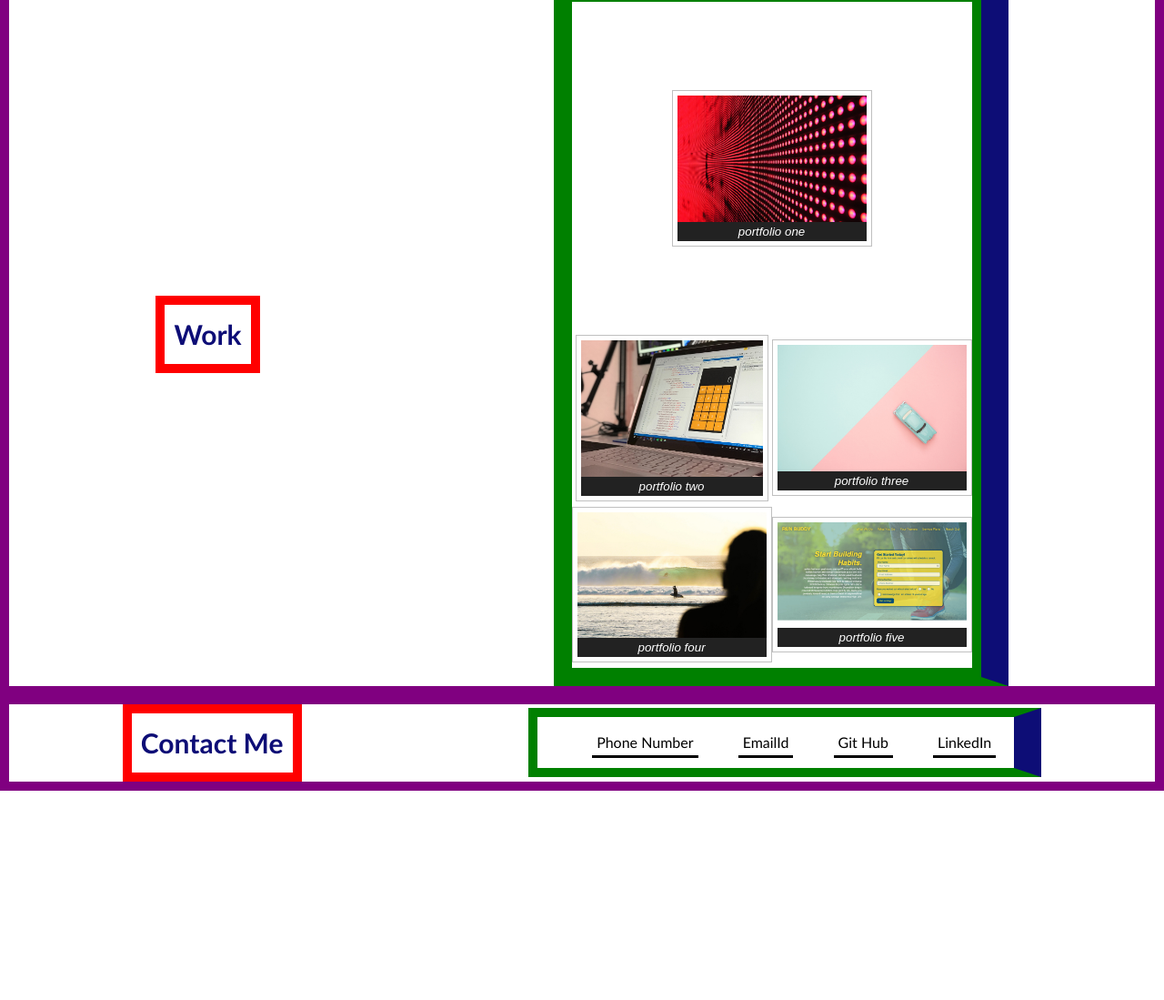
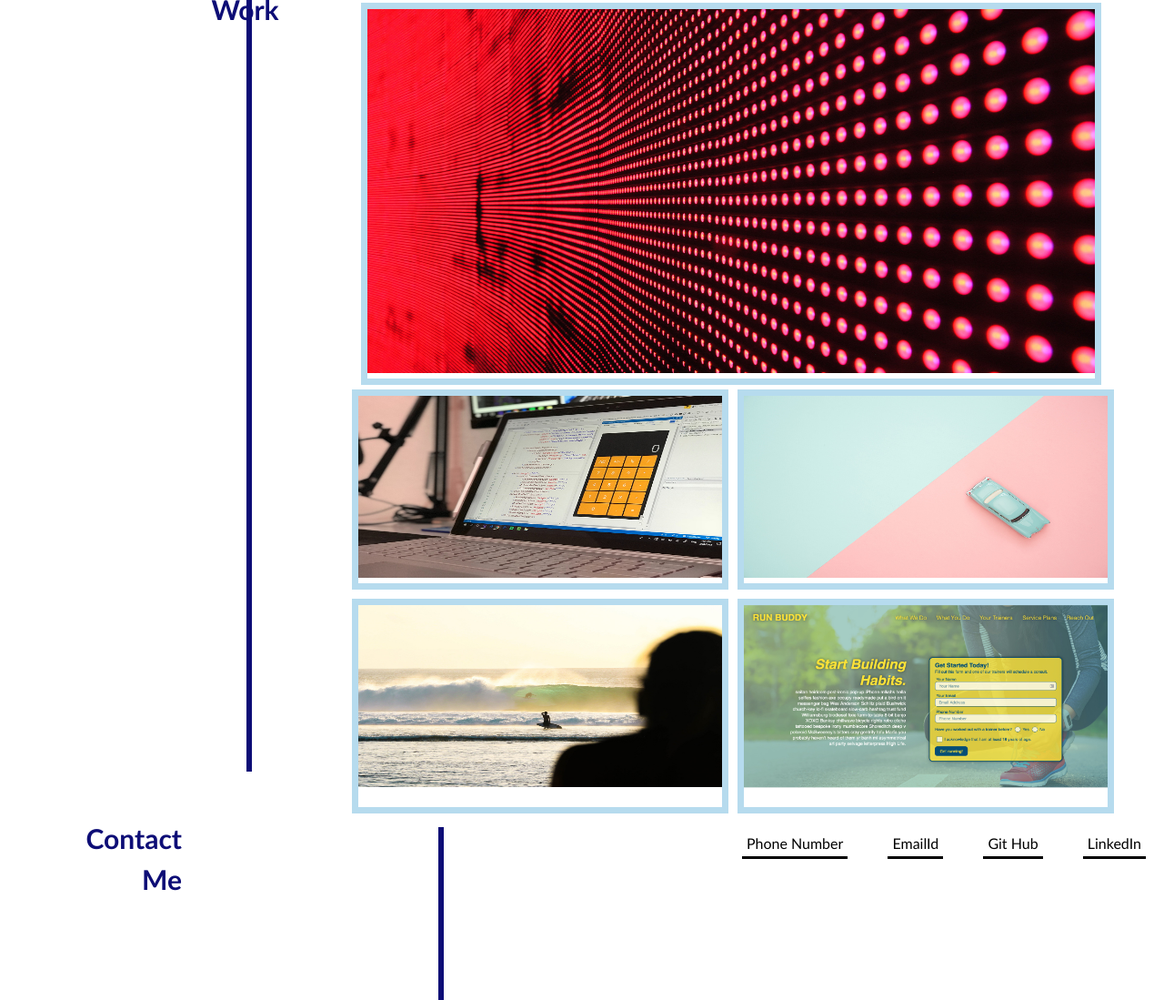
Before and after one commit to KanikaAggarwalCode/ResponsivePortfolio, a plain HTML site: page index.html in a window 1280 px wide. Shown: the part 803-1902 px from the top of the page at 91% size. Before the commit the page ends 1672 px from the top, so only its background shows below. Drawn offline with Linux system fonts and the light colour scheme.

Commit message:
modified work portfolio container

```diff
--- a/challenge/starter/css/style.css
+++ b/challenge/starter/css/style.css
@@ -1,12 +1,5 @@
 * {
   box-sizing: border-box;
-
-}
-
-img{
-  max-width: 100%;
-  max-width: 220px;
-  max-height: 150px;
 }
 
 body {
@@ -22,7 +15,6 @@ header {
   padding: 15px;
   display: flex;
  justify-content: space-between;
-
 }
 
 header h1 {
@@ -36,7 +28,6 @@ header nav ul{
   display: flex;
   justify-content: space-between;
   align-items: center;
-
 }
 
 header nav ul a {
@@ -68,72 +59,87 @@ header nav ul a {
 
   /* Section Starts */
   .page-section{
-
-  border: 10px solid purple;
   display: flex;
-  justify-content: space-around;
+  justify-content:center;
   align-items: center;
 }
 
-#section-title{
-  border: 10px solid red;
+/* About Me starts*/
+.section-title{
   font-size: 20px;
   color:rgb(13, 13, 118);
-  padding: 10px;
-
+  flex-basis: 300px;
+  text-align: end;
+  margin-right: 15px;
 }
 
-.border{
-  border: 10px solid green;
+.vertical {
+  border-left: 6px solid rgb(13, 13, 118);
+  height: 190px;
+
+  margin-top: 10px;
 }
 
-.section-line{
-  border-right: 30px solid rgb(13, 13, 118);
+.aboutme-para{
+  flex-basis: 1000px;
+  margin-left: 50px;
+}
+/* About Me ends*/
+
+/* Portfolio container starts*/
+
+#work{
+align-items:start;
+padding-left: 128px;
+justify-content:space-evenly;
 }
 
-.work-portfolio{
-  display: grid;
-  grid-template-columns: 1fr 1fr;
-  grid-template-rows: 1fr 1fr 1fr 1fr;
+#work-index{
+margin-right: -140px;
+flex-basis: 40px;
 }
 
- /* .bg-img:nth-child(1) {
-  grid-column: 1 / 3;
-  grid-row: 1 / 3;
- } */
-
- .bg-img {
-  grid-column: 1 / span 2;
-  grid-row: 1 / span 2;
+#work-vertical{
+position: relative;
+height: 850px;
 }
 
- .bg-img img {
-  width: 100%;
-  height: 100%;
-
+.work-container {
+  display: flex;
+  flex-direction: column;
+  width: 794px;
 }
 
- .sm-img:nth-child(2) {
-  grid-column: 1;
-  grid-row: 3;
+.row {
+  display: flex;
+  flex-basis: 60% 20% 20%;
 }
 
- .sm-img:nth-child(3) {
-  grid-column: 2;
-  grid-row: 3;
+.work-image-one{
+  border: 7px solid rgb(182, 219, 238);
+  margin-top: 15px;
+  margin-left: 15px;
+  margin-right: 15px;
+  margin-bottom: 0px;
 }
 
- .sm-img:nth-child(4) {
-  grid-column: 1;
-  grid-row: 4;
+.work-image-two, .work-image-three, .work-image-four, .work-image-five {
+  border: 7px solid rgb(182, 219, 238);
+  margin: 5px;
 }
 
- .sm-img:nth-child(5) {
-  grid-column: 2;
-  grid-row: 4;
+/* Portfolio container ends*/
+
+/* Contact details start*/
+
+#contact{
+  align-items:start;
+  justify-content:space-between;
   }
 
-
+#contact-title{
+  flex-basis: 200px;
+}
 
 #contactme-details ul a {
   border-bottom: 3px solid;
@@ -141,28 +147,8 @@ header nav ul a {
   margin: 0 20px;
 }
 
-
+/* Contact details end*/
   /* Section Ends */
-
-figure {
-  border: thin #c0c0c0 solid;
-  display: flex;
-  flex-flow: column;
-  padding: 5px;
-  max-width: 220px;
-  margin: auto;
-}
-
-
-figcaption {
-  background-color: #222;
-  color: #fff;
-  font: italic smaller sans-serif;
-  padding: 3px;
-  text-align: center;
-}
-
-
 
 h2,
 h3,
--- a/index.html
+++ b/index.html
@@ -33,11 +33,11 @@
   <main class="page-wrapper">
     <!-- about me -->
     <section class="page-section " id="about">
-     <div id="section-title">
-      <h2>About Me</h2>
+     <div class="section-title">
+      <h2>About <br> Me</h2>
      </div>
-
-     <div id="aboutme-para" class="section-line border">
+     <div class = "vertical"></div>
+     <div class="aboutme-para" >
       <p>My name is Kanika, with my family I relocated to London 2 years ago. Overall I have 7 years of experience. <br> ●	MBA (Finance), B. Tech having 7+ years of experience in Technology Strategy,  Product Development, Digital Transformation, Business Analysis with solution  specializing in Finance/Banking domains
         <br> ●	 End-to-end product development ALM and have a proven ability to deliver solutions  that drive business growth
         <br> ●	Analysing complex business challenges and developing innovative solutions have  helped me in making significant contributions to my current and past organizations
@@ -47,49 +47,47 @@
     </section>
 
     <!-- portfolio container -->
-    <section class="page-section " id="work">
-      <div id="section-title">
+   <section class="page-section " id="work">
+      <div class="section-title" id="work-index">
         <h2>Work</h2>
       </div>
-
-      <div class="section-line border ">
-        <div class="work-portfolio border">
-
-            <figure class="bg-img">
-              <img src="../ResponsivePortfolio/challenge/starter/images/02-portfolio-1.jpg" alt="portfolio one name" />
-              <figcaption>portfolio one</figcaption>
-            </figure>
-
-            <figure class="sm-img">
-              <img src="../ResponsivePortfolio/challenge/starter/images/02-portfolio-2.jpg" alt="portfolio two name" />
-              <figcaption>portfolio two</figcaption>
-            </figure>
-
-            <figure class="sm-img">
-              <img src="../ResponsivePortfolio/challenge/starter/images/02-portfolio-3.jpg" alt="portfolio three name" />
-              <figcaption>portfolio three</figcaption>
-            </figure>
-
-            <figure class="sm-img">
-              <img src="../ResponsivePortfolio/challenge/starter/images/02-portfolio-4.jpg" alt="portfolio four name" />
-              <figcaption>portfolio four</figcaption>
-            </figure>
-
-            <figure class="sm-img">
-              <img src="../ResponsivePortfolio/challenge/starter/images/02-run-buddy.jpg" alt="portfolio five name" />
-              <figcaption>portfolio five</figcaption>
-            </figure>
+      <div class = "vertical" id="work-vertical"></div>
+      <div class="work-container">
+      <div class="row">
+        <div class="work-image-one">
+          <img src="../ResponsivePortfolio/challenge/starter/images/02-portfolio-1.jpg" alt="portfolio one name"  width="800" height="400" />
         </div>
       </div>
+
+      <div class="row">
+      <div class="work-image-two">
+          <img src="../ResponsivePortfolio/challenge/starter/images/02-portfolio-2.jpg" alt="portfolio two name" width="400" height="200" />
+        </div>
+
+        <div class="work-image-three">
+          <img src="../ResponsivePortfolio/challenge/starter/images/02-portfolio-3.jpg" alt="portfolio three name" width="400" height="200" />
+        </div>
+      </div>
+
+      <div class="row">
+        <div class="work-image-four">
+          <img src="../ResponsivePortfolio/challenge/starter/images/02-portfolio-4.jpg" alt="portfolio four name" width="400" height="200"/>
+        </div>
+
+        <div class="work-image-five">
+          <img src="../ResponsivePortfolio/challenge/starter/images/02-run-buddy.jpg" alt="portfolio five name" width="400" height="216" />
+        </div>
+      </div>
+    </div>
     </section>
 
     <!-- contact -->
     <section class="page-section contact " id="contact">
-      <div id="section-title">
-        <h2>Contact Me</h2>
+      <div class="section-title" id="contact-title">
+        <h2>Contact <br> Me</h2>
       </div>
-
-      <div id="contactme-details" class="section-line border">
+      <div class = "vertical" id="contact-vertical"></div>
+      <div id="contactme-details" id="contact-list">
         <ul>
           <a>Phone Number</a>
           <a>EmailId</a>
```
Lines whose indentation alone changed are shown as unchanged.
